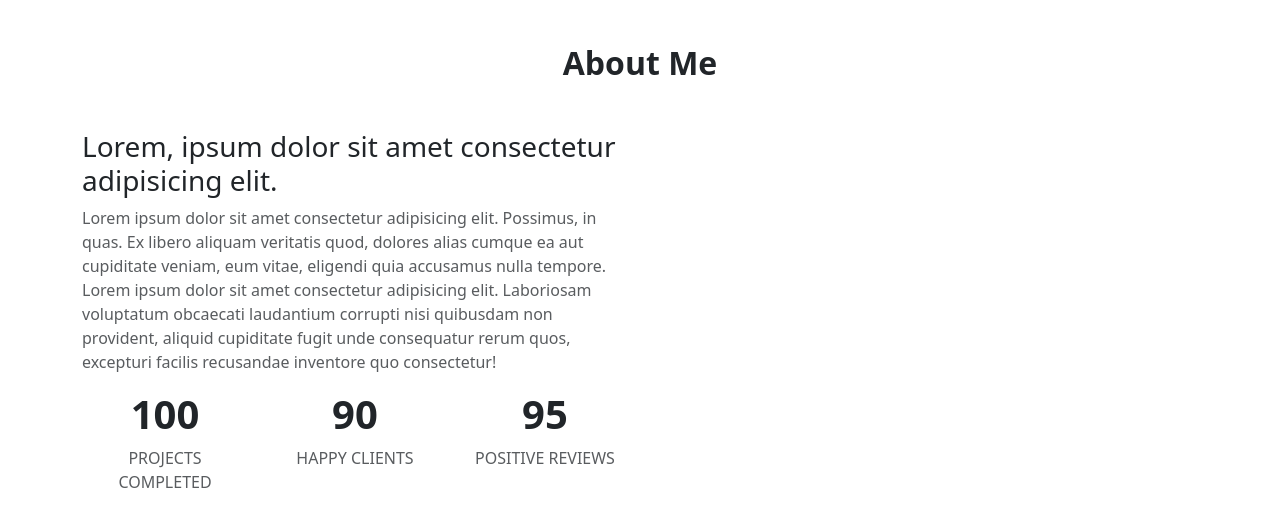
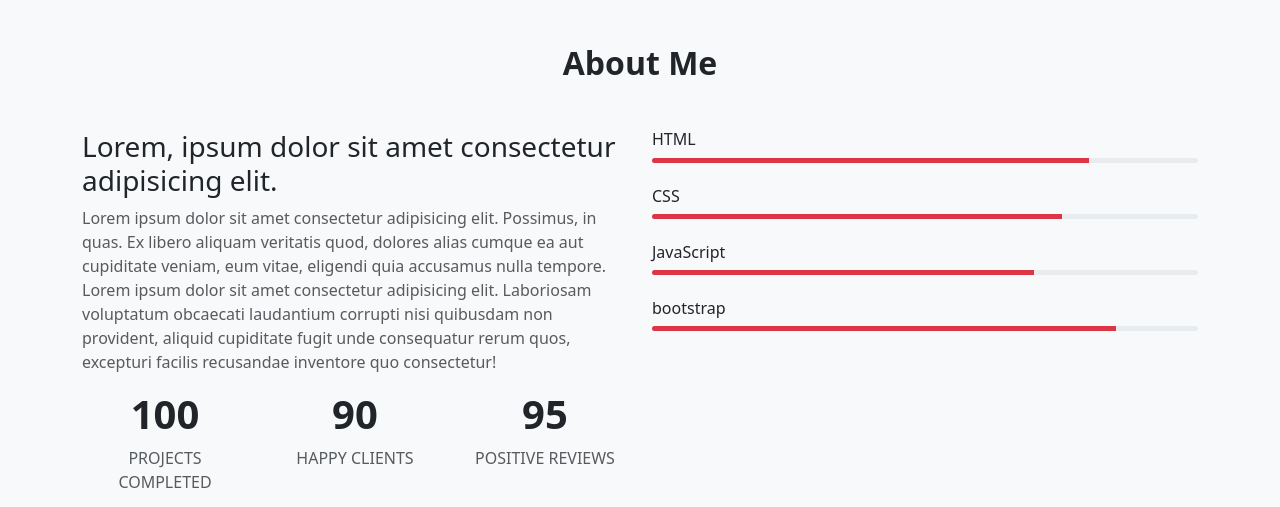
Before and after one commit to RobinBlg/Portfolio-Website, a plain HTML site: page index.html in a window 1280 px wide. Shown: the part 804-1311 px from the top of the page. Drawn offline with nearby package versions, Linux system fonts and the light colour scheme.

Commit message:
progress bar added

```diff
--- a/index.html
+++ b/index.html
@@ -60,7 +60,7 @@
 
      <!-- about section start here -->
 
-    <section class="bg-white py-5" id="About">
+    <section class=" py-5" id="About">
         <div class="container ">
             <div class="row justify-content-center">
                 <div class="col-lg-8 ">
@@ -95,7 +95,7 @@
                             </div>
                         </div>
                     </div>
-                    <div class="row">
+                    <div class="row mt-3">
                         <div class="col-md-12 d-flex align-items-center">
                             <a href="" class="btn btn-danger me-5">Download CV</a>
                             <div class="social-icon">
@@ -107,7 +107,32 @@
                         </div>
                     </div>
                 </div>
-                <div class="col-md-6"></div>
+                <div class="col-md-6 mt-5 mt-md-0">
+                    <div class="skill-item mb-4">
+                        <h3 class="fs-6">HTML</h3>
+                        <div class="progress" role="progressbar" aria-label="Example 1px high" aria-valuenow="80" aria-valuemin="0" aria-valuemax="100" style="height: 5px">
+                            <div class="progress-bar bg-danger" style="width: 80%"></div>
+                        </div>
+                    </div>
+                    <div class="skill-item mb-4">
+                        <h3 class="fs-6">CSS</h3>
+                        <div class="progress" role="progressbar" aria-label="Example 1px high" aria-valuenow="75" aria-valuemin="0" aria-valuemax="100" style="height: 5px">
+                            <div class="progress-bar bg-danger" style="width: 75%"></div>
+                        </div>
+                    </div>
+                    <div class="skill-item mb-4">
+                        <h3 class="fs-6">JavaScript</h3>
+                        <div class="progress" role="progressbar" aria-label="Example 1px high" aria-valuenow="70" aria-valuemin="0" aria-valuemax="100" style="height: 5px">
+                            <div class="progress-bar bg-danger" style="width: 70%"></div>
+                        </div>
+                    </div>
+                    <div class="skill-item mb-4">
+                        <h3 class="fs-6">bootstrap</h3>
+                        <div class="progress" role="progressbar" aria-label="Example 1px high" aria-valuenow="80" aria-valuemin="0" aria-valuemax="100" style="height: 5px">
+                            <div class="progress-bar bg-danger" style="width: 85%"></div>
+                        </div>
+                    </div>
+                </div>
             </div>
         </div>
     </section>
```
